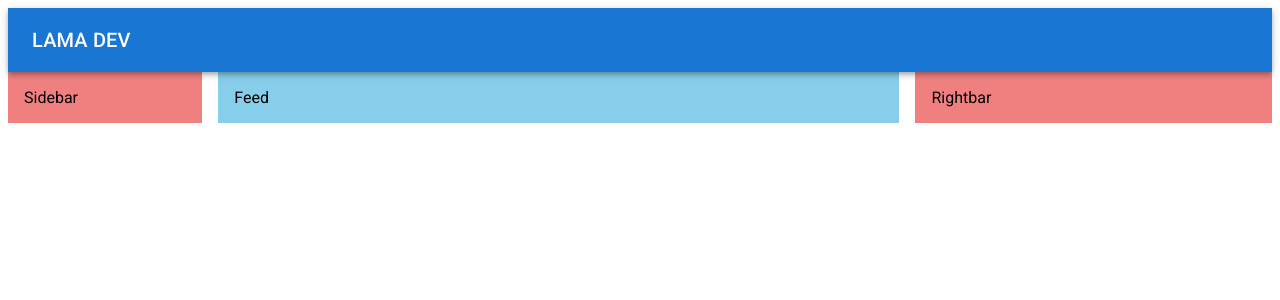
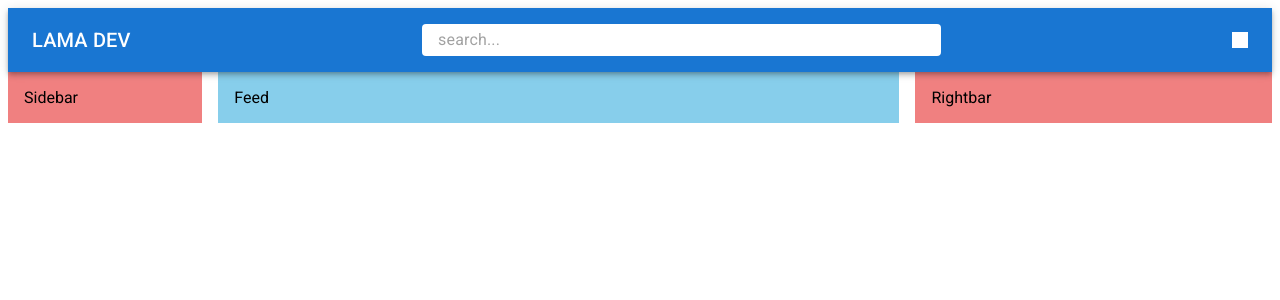
Before and after one commit to iota-unum/mui-tutorial, a React (Create React App) app: page / in a window 1280 px wide. Shown: the top 300 px of the page. Built offline with nearby package versions, Linux system fonts and the light colour scheme.

Commit message:
feat: search

```diff
--- a/src/components/Navbar.jsx
+++ b/src/components/Navbar.jsx
@@ -1,10 +1,21 @@
-import { AppBar, styled, Toolbar, Typography } from '@mui/material';
+import { AppBar, InputBase, styled, Toolbar, Typography } from '@mui/material';
 import React from 'react';
 import PetsIcon from '@mui/icons-material/Pets';
 const StyledToolbar = styled(Toolbar)({
   display: 'flex',
   justifyContent: 'space-between',
 });
+
+const Search = styled('div')(({theme})=>({
+backgroundColor: 'white',
+padding:' 0 1em',
+borderRadius: theme.shape.borderRadius,
+width: '40%'
+}))
+const Icons = styled('div')(({theme})=>({
+backgroundColor: 'white',
+padding:'.5em',
+}))
 const Navbar = () => {
   return (
     <AppBar position='sticky'>
@@ -13,6 +24,10 @@ const Navbar = () => {
           LAMA DEV
         </Typography>
         <PetsIcon sx={{ display: { xs: 'block', sm: 'none' } }}></PetsIcon>
+        <Search>
+          <InputBase placeholder="search..." />
+        </Search>
+        <Icons></Icons>
       </StyledToolbar>
     </AppBar>
   );
```
